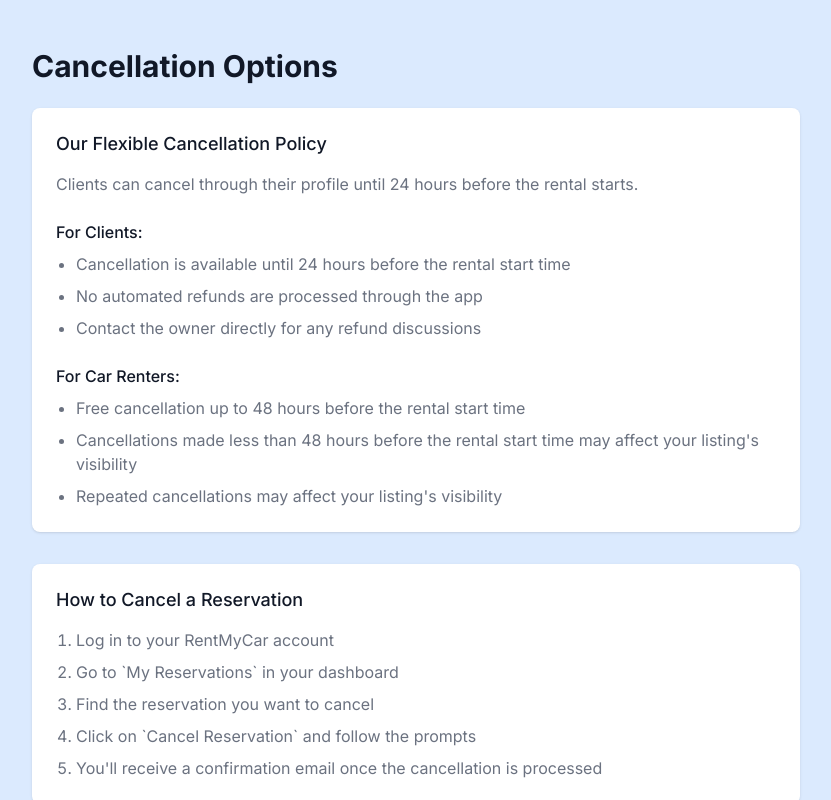
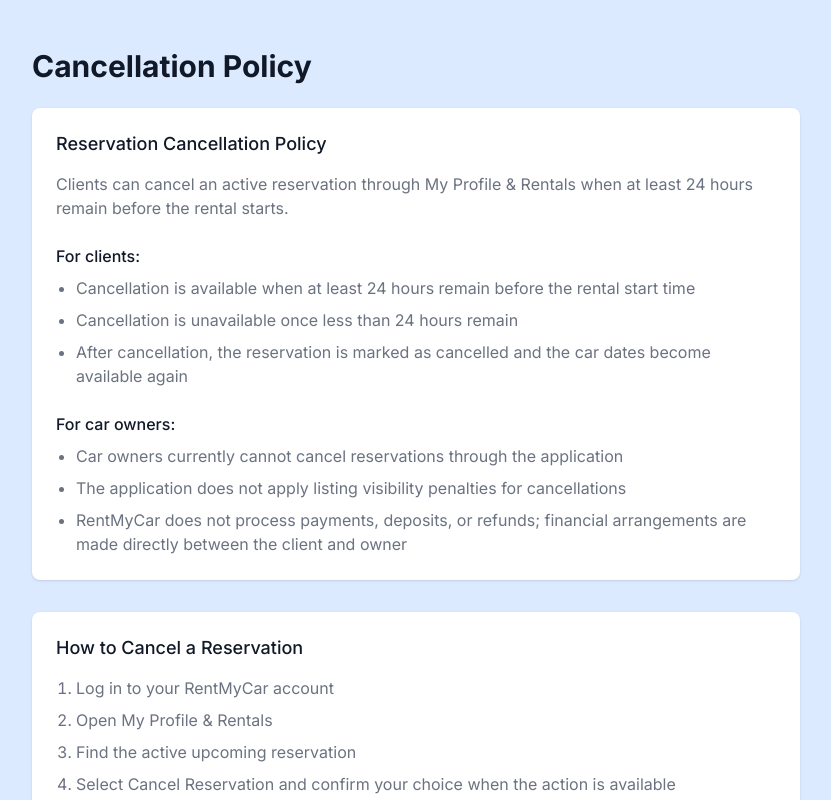
Before and after one commit to stefan-lukic/rent-my-car-app, a Next.js app: page /cancellation in a window 1280 px wide. Shown: the whole page, without its empty margins (224-1055 px from the left). Built offline with nearby package versions, Linux system fonts and the light colour scheme; no server answers.

Commit message:
fix: align cancellation policy with app behavior

```diff
--- a/app/cancellation/page.tsx
+++ b/app/cancellation/page.tsx
@@ -21,18 +21,18 @@ export default function CancellationOptions() {
               {l.pages.forClients}
             </h3>
             <ul className="list-disc pl-5 space-y-2 text-base text-gray-500">
-              <li>{l.pages.freeCancellationClient}</li>
-              <li>{l.pages.partialRefund}</li>
-              <li>{l.pages.noRefund}</li>
+              <li>{l.pages.clientCancellationWindow}</li>
+              <li>{l.pages.clientCancellationCutoff}</li>
+              <li>{l.pages.clientCancellationResult}</li>
             </ul>
 
             <h3 className="text-md font-medium text-gray-900 mt-6 mb-2">
-              {l.pages.forRenters}
+              {l.pages.forCarOwners}
             </h3>
             <ul className="list-disc pl-5 space-y-2 text-base text-gray-500">
-              <li>{l.pages.freeCancellationRenter}</li>
-              <li>{l.pages.penaltyCancellation}</li>
-              <li>{l.pages.repeatedCancellations}</li>
+              <li>{l.pages.ownerCancellationUnavailable}</li>
+              <li>{l.pages.noOwnerCancellationPenalties}</li>
+              <li>{l.pages.paymentArrangements}</li>
             </ul>
           </div>
         </div>
--- a/helper/en.tsx
+++ b/helper/en.tsx
@@ -379,29 +379,32 @@ const l = {
   },
 
   pages: {
-    cancellationOptions: 'Cancellation Options',
-    flexiblePolicy: 'Our Flexible Cancellation Policy',
+    cancellationOptions: 'Cancellation Policy',
+    flexiblePolicy: 'Reservation Cancellation Policy',
     cancellationDesc:
-      'Clients can cancel through their profile until 24 hours before the rental starts.',
-    forClients: 'For Clients:',
-    freeCancellationClient:
-      'Cancellation is available until 24 hours before the rental start time',
-    partialRefund: 'No automated refunds are processed through the app',
-    noRefund: 'Contact the owner directly for any refund discussions',
-    forRenters: 'For Car Renters:',
-    freeCancellationRenter:
-      'Free cancellation up to 48 hours before the rental start time',
-    penaltyCancellation:
-      "Cancellations made less than 48 hours before the rental start time may affect your listing's visibility",
-    repeatedCancellations:
-      "Repeated cancellations may affect your listing's visibility",
+      'Clients can cancel an active reservation through My Profile & Rentals when at least 24 hours remain before the rental starts.',
+    forClients: 'For clients:',
+    clientCancellationWindow:
+      'Cancellation is available when at least 24 hours remain before the rental start time',
+    clientCancellationCutoff:
+      'Cancellation is unavailable once less than 24 hours remain',
+    clientCancellationResult:
+      'After cancellation, the reservation is marked as cancelled and the car dates become available again',
+    forCarOwners: 'For car owners:',
+    ownerCancellationUnavailable:
+      'Car owners currently cannot cancel reservations through the application',
+    noOwnerCancellationPenalties:
+      'The application does not apply listing visibility penalties for cancellations',
+    paymentArrangements:
+      'RentMyCar does not process payments, deposits, or refunds; financial arrangements are made directly between the client and owner',
     howToCancel: 'How to Cancel a Reservation',
     stepLogin: 'Log in to your RentMyCar account',
-    stepGoToReservations: 'Go to `My Reservations` in your dashboard',
-    stepFindReservation: 'Find the reservation you want to cancel',
-    stepClickCancel: 'Click on `Cancel Reservation` and follow the prompts',
+    stepGoToReservations: 'Open My Profile & Rentals',
+    stepFindReservation: 'Find the active upcoming reservation',
+    stepClickCancel:
+      'Select Cancel Reservation and confirm your choice when the action is available',
     stepConfirmation:
-      "You'll receive a confirmation email once the cancellation is processed",
+      'Check that the reservation is marked as Cancelled in My Rentals',
     notFound: '404 Not Found',
     pageNotFound: 'Your visited page not found. You may go home page.',
     errorFallback: 'Something went wrong. Please try again later.',
```
Also changed, not shown: 1 other file (tests, documents, lock files or other folders).
